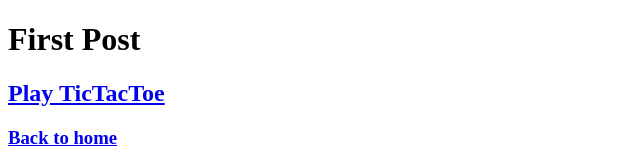
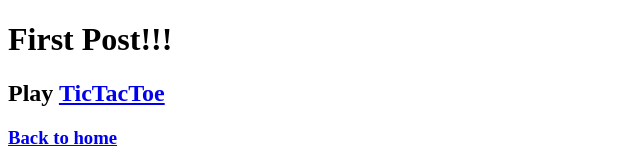
Before and after one commit to monstrosity1001/nextJSBlog, a Next.js app: page /posts/first-post in a window 1280 px wide. Shown: the top 160 px of the page, without its empty margins (0-640 px from the left). Built offline with nearby package versions, Linux system fonts and the light colour scheme.

Commit message:
Added in a button to go back on tic tac toe and also title for first-post

```diff
--- a/pages/posts/TicTacToe.jsx
+++ b/pages/posts/TicTacToe.jsx
@@ -1,5 +1,6 @@
 import { useState } from "react";
 import styles from "../../styles/TicTacToe.module.css";
+import Link from "next/link";
 
 export default function Game() {
   const [history, setHistory] = useState([Array(9).fill(null)]);
@@ -74,6 +75,9 @@ export default function Game() {
       </div>
       <div className={styles.gameInfo}>
         <ol>{moveOrderAscending ? moveList : [...moveList].reverse()}</ol>
+      </div>
+      <div>
+        <Link href='/posts/first-post'>Go back</Link>
       </div>
     </div>
   );
--- a/pages/posts/first-post.js
+++ b/pages/posts/first-post.js
@@ -1,15 +1,25 @@
 import Link from 'next/link';
+import Head from 'next/head';
+import Script from 'next/script';
 
 export default function FirstPost() {
   return (
     <>
-      <h1>First Post</h1>
-      <h2>
-        <Link href="/posts/TicTacToe">Play TicTacToe</Link>
-      </h2>
-      <h3>
-        <Link href="/">Back to home</Link>
-      </h3>
+    <Head>
+      <title>First Post</title>
+    </Head>
+    <Script
+      src="https://connect.facebook.net/en_US/sdk.js"
+      strategy="lazyOnLoad"
+      onLoad={() => console.log('script loaded correctly, window.FB now exists')}
+    />
+    <h1>First Post!!!</h1>
+    <h2>
+      Play <Link href="/posts/TicTacToe">TicTacToe</Link>
+    </h2>
+    <h3>
+      <Link href="/">Back to home</Link>
+    </h3>
     </>
   );
 }
```
Also changed, not shown: public/images/Profile.jpg (added), public/vercel.svg (deleted).
